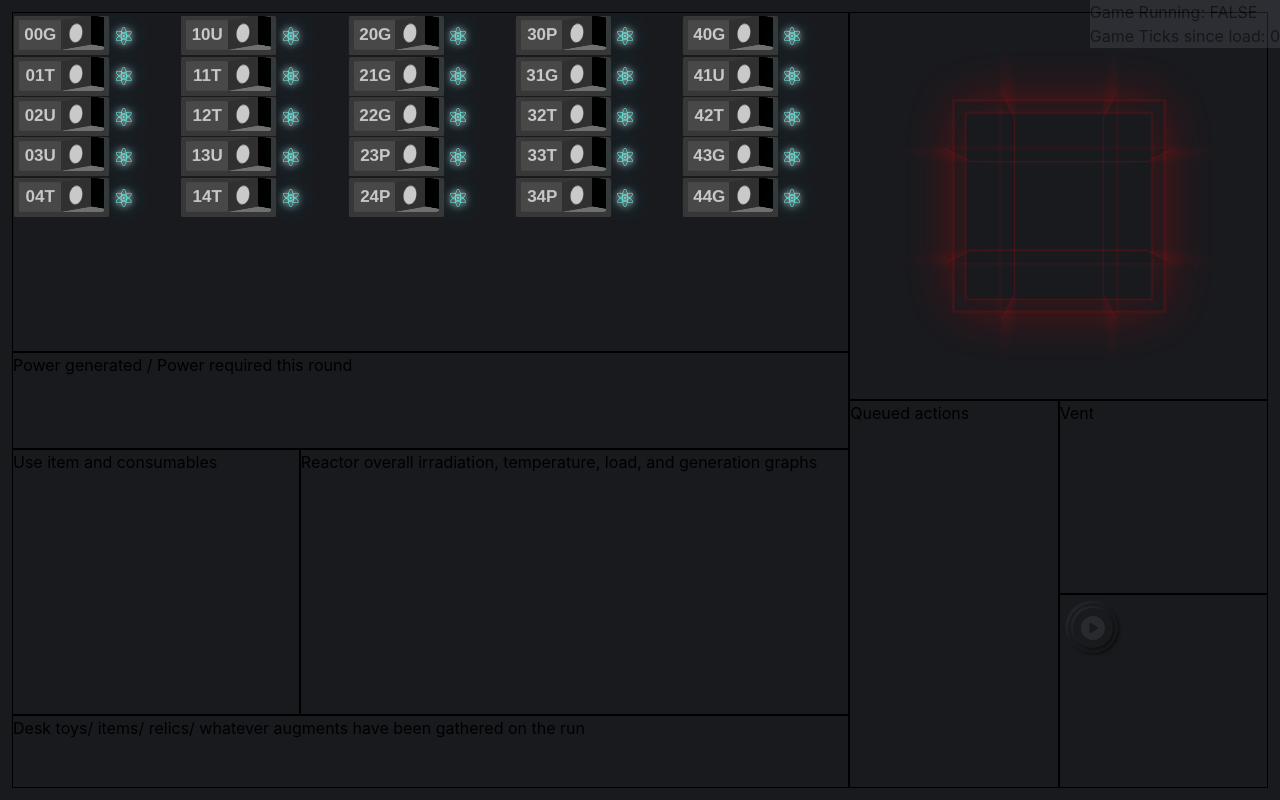
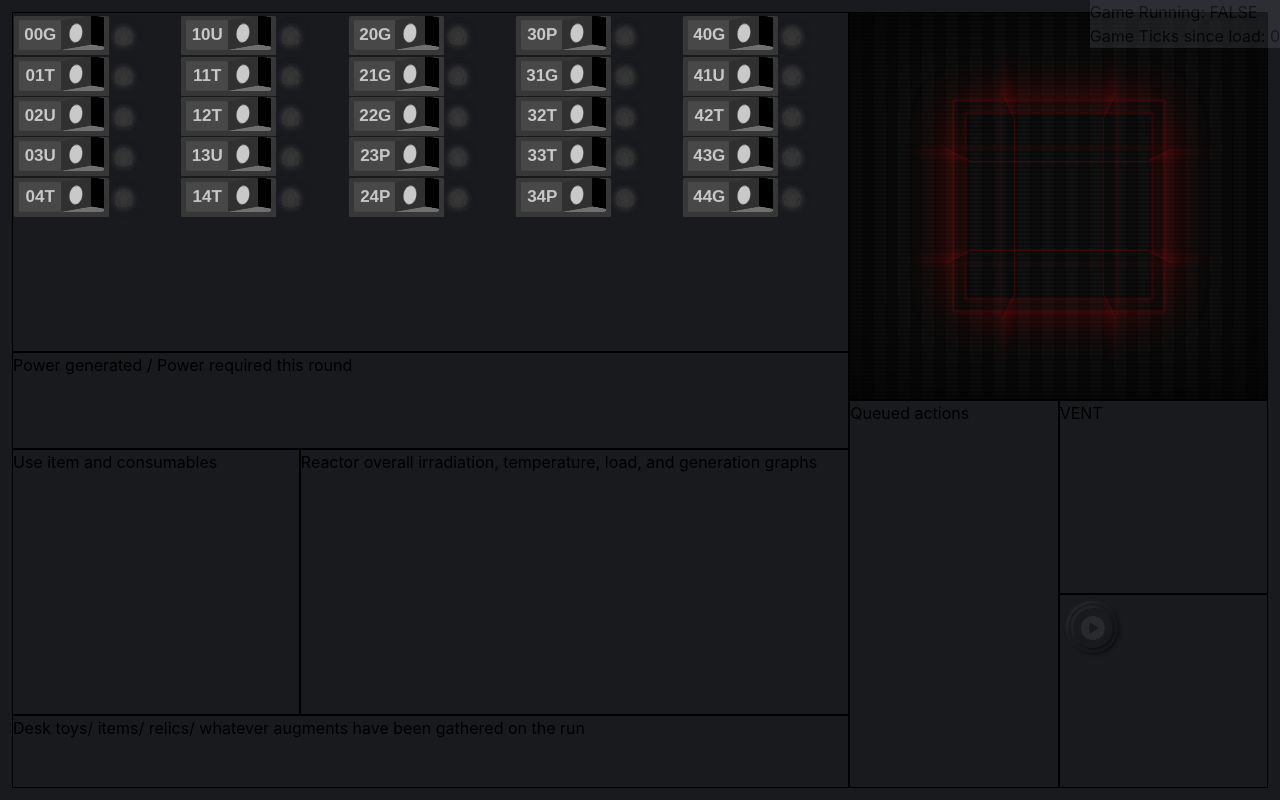
Before and after one commit to christophercurtisdev/ReactorSim, a React (Vite) app: page / in a window 1280 px wide. Built offline with nearby package versions, Linux system fonts and the light colour scheme.

Commit message:
Switches work, crt monitor looks cool, ticks on fuel rods works, this is looking pretty slick

```diff
--- a/src/App.css
+++ b/src/App.css
@@ -2,6 +2,7 @@
 @import "./css/MenuButton.css";
 @import "./css/CubeAnimation.css";
 @import "./css/Text.css";
+@import "./css/CRT.css";
 
 body {
     background-color: #191A1E;
--- a/src/Components/AnimationScreenComponent.tsx
+++ b/src/Components/AnimationScreenComponent.tsx
@@ -18,6 +18,7 @@ export default function AnimationScreenComponent() {
 
     return (
         <div className="justify-center items-center flex h-full">
+            <div className="crt flex h-full w-full justify-center items-center">
                 <div className="cube-container">
                     <div className={ enableAnimation ? "cube" : "cube stopped" }>
                         <div className={ enableAnimation ? "face front" : "face front stopped" }></div>
@@ -29,5 +30,6 @@ export default function AnimationScreenComponent() {
                     </div>
                 </div>
             </div>
+        </div>
     );
 }
--- a/src/Components/FuelRodSwitchComponent.tsx
+++ b/src/Components/FuelRodSwitchComponent.tsx
@@ -3,22 +3,27 @@ import Game from '../Core/Game';
 import FuelType from '../Core/TypeLists/FuelType';
 import FuelRod from '../Reactor/Objects/FuelRod';
 import NixieHtmlEntity from './NixieHtmlEntityComponent';
+import FuelRodStatus from '../Core/TypeLists/FuelRodStatus';
 
 export default function FuelRodSwitchComponent({fuelRod}: {fuelRod: FuelRod}) {
     const [litIcon, setLitIcon] = useState(fuelRod.status())
 
     let switchLedClass = 'right '+FuelType.COLOUR(fuelRod.fuelType);
     let icons = [];
-    icons[0] = ['&#x269b;', 'blue']; // Active
-    icons[1] = ['&#x2622;', 'green']; // Irradiated
-    icons[2] = ['&#x2668;', 'red']; // Hot
-    icons[3] = ['&#x267a;', 'white']; // ???
+    icons[FuelRodStatus.HEALTHY] = ['&#x269b;', 'blue']; // Active
+    icons[FuelRodStatus.IRRADIATED] = ['&#x2622;', 'green']; // Irradiated
+    icons[FuelRodStatus.HOT] = ['&#x2668;', 'red']; // Hot
+    icons[FuelRodStatus.COLD] = ['&#x267a;', 'white']; // ???
 
     useEffect(() => {
         const game = Game.getInstance();
 
         const unsubscribeFromTickUpdates = game.listenToTickEvents((currentTick) => {
-            setLitIcon(fuelRod.status());
+            if (FuelRodStatus.DISENGAGED != fuelRod.status()) {
+                setLitIcon(fuelRod.status());
+            } else {
+                setLitIcon(-1);
+            }
         });
 
         return () => {
@@ -26,10 +31,14 @@ export default function FuelRodSwitchComponent({fuelRod}: {fuelRod: FuelRod}) {
         };
     }, []);
 
+    function onSwitchToggle() {
+        fuelRod.setEngaged(FuelRodStatus.DISENGAGED == fuelRod.status());
+    }
+
     return (
         <div className='flex'>
             <label className="switch">
-                <input className="fuel-rod-checkbox" type="checkbox" />
+                <input className="fuel-rod-checkbox" type="checkbox" onChange={onSwitchToggle}/>
                 <span className="toggle">
                     <span className="left">{fuelRod.label}</span>
                     <span className={switchLedClass}>&#8226;</span>
--- a/src/Components/GameComponent.tsx
+++ b/src/Components/GameComponent.tsx
@@ -30,7 +30,9 @@ export default function GameComponent() {
       </div>
       <div className="border row-span-4 col-span-32">Power generated / Power required this round</div>
       <div className="border row-span-16 col-span-8">Queued actions</div>
-      <div className="border row-span-8 col-span-8">Vent</div>
+      <div className="border row-span-8 col-span-8">
+          VENT
+      </div>
       <div className="border row-span-11 col-span-11">Use item and consumables</div>
       <div className="border row-span-11 col-span-21">Reactor overall irradiation, temperature, load, and generation graphs</div>
       <div className="border row-span-8 col-span-8">
--- a/src/Core/TypeLists/FuelRodStatus.ts
+++ b/src/Core/TypeLists/FuelRodStatus.ts
@@ -1,23 +1,9 @@
-import type FuelRod from "../../Reactor/Objects/FuelRod";
-
 abstract class FuelRodStatus {
     public static HEALTHY: number = 0;
     public static IRRADIATED: number = 1;
     public static HOT: number = 2;
     public static COLD: number = 3;
-
-    public static getRodStatus(rod: FuelRod) {
-        if (rod.minimumTemperature > rod.temperature) {
-            return this.COLD;
-        }
-        if (rod.maximumTemperature < rod.temperature) {
-            return this.HOT;
-        }
-        if (rod.maximumRoentgen < rod.roentgen) {
-            return this.IRRADIATED;
-        }
-        return this.HEALTHY
-    }
+    public static DISENGAGED: number = 4;
 }
 
 export default FuelRodStatus;
--- a/src/Reactor/Objects/FuelRod.ts
+++ b/src/Reactor/Objects/FuelRod.ts
@@ -1,4 +1,3 @@
-import Game from "../../Core/Game";
 import type Ticks from "../../Core/Interfaces/TicksInterface";
 import FuelRodStatus from "../../Core/TypeLists/FuelRodStatus";
 import FuelType from "../../Core/TypeLists/FuelType";
@@ -17,6 +16,8 @@ class FuelRod implements TemperatureSensitivity, Irradiation, Ticks {
 
     fuelType: string;
     rodNumber: number;
+
+    private engaged: boolean = false;
 
     constructor(fuelType: string = null, rodNumber: number = 0) {
         this.temperature = 0;
@@ -37,7 +38,9 @@ class FuelRod implements TemperatureSensitivity, Irradiation, Ticks {
 
     tick(): void {
         console.log('Fuel Rod Ticking');
-        this.temperature++;
+        if (this.status() != FuelRodStatus.DISENGAGED) {
+            this.temperature++;
+        }
     }
 
     onEsceedMaximumRoentgen(): void {
@@ -57,6 +60,9 @@ class FuelRod implements TemperatureSensitivity, Irradiation, Ticks {
     }
 
     status() {
+        if (!this.engaged) {
+            return FuelRodStatus.DISENGAGED;
+        }
         if (this.maximumRoentgen < this.roentgen) {
             return FuelRodStatus.IRRADIATED;
         }
@@ -68,6 +74,10 @@ class FuelRod implements TemperatureSensitivity, Irradiation, Ticks {
         }
         return FuelRodStatus.HEALTHY;
     }
+
+    setEngaged(engaged: boolean) {
+        this.engaged = engaged;
+    }
 }
 
 export default FuelRod;
--- /dev/null
+++ b/src/css/CRT.css
@@ -0,0 +1,31 @@
+.crt {
+  color: #33ff33;
+  background: #0a0a0a;
+
+  /* Scanlines */
+  background-image:
+    linear-gradient(rgba(18, 16, 16, 0) 50%,
+                    rgba(0, 0, 0, 0.25) 50%),
+    linear-gradient(90deg,
+                    rgba(255, 255, 255, 0.03) 50%,
+                    rgba(255, 255, 255, 0.01) 50%);
+  background-size: 100% 4px, 24px 100%;
+
+  /* Vignette */
+  box-shadow: inset 0 0 100px rgba(0, 0, 0, 0.9);
+  position: relative;
+  overflow: hidden;
+
+  /* Flicker */
+  animation: flicker 0.03s infinite alternate;
+}
+
+.crt::selection {
+  color: #000;
+  background: #33ff33;
+}
+
+@keyframes flicker {
+  0%   { opacity: 0.7; }
+  100% { opacity: 1.0; }
+}
```
Lines whose indentation alone changed are shown as unchanged.
